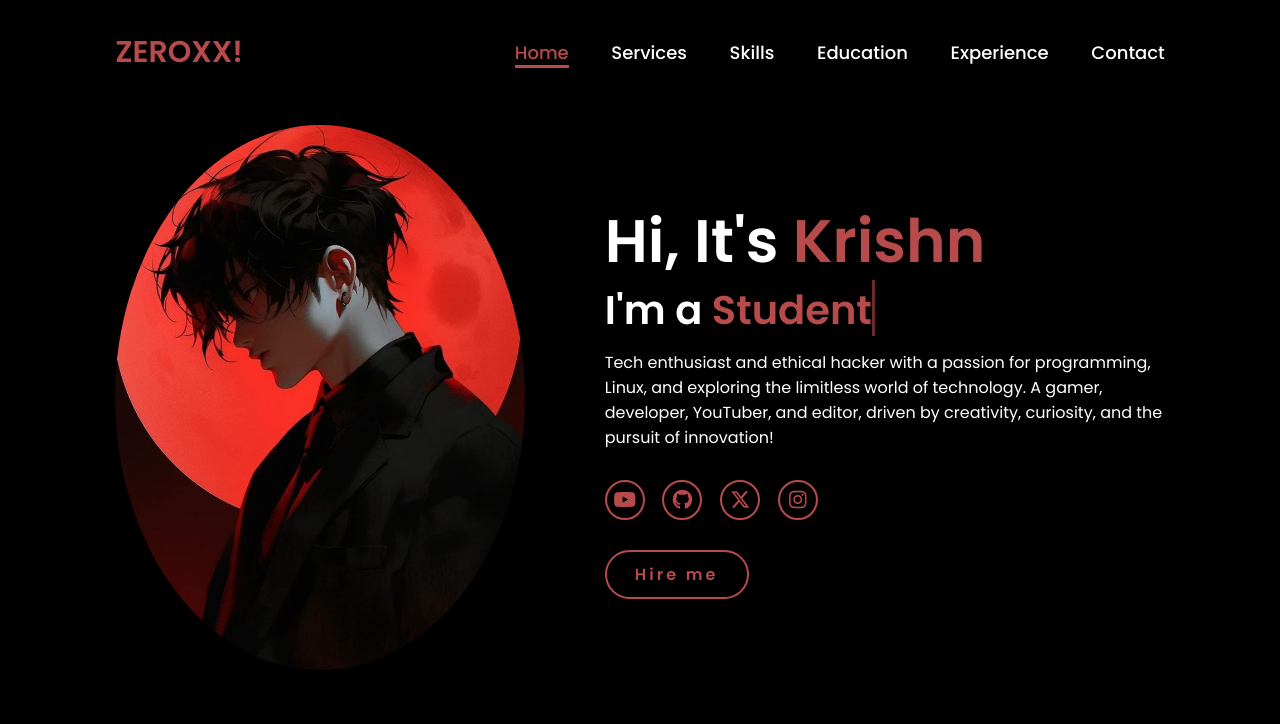
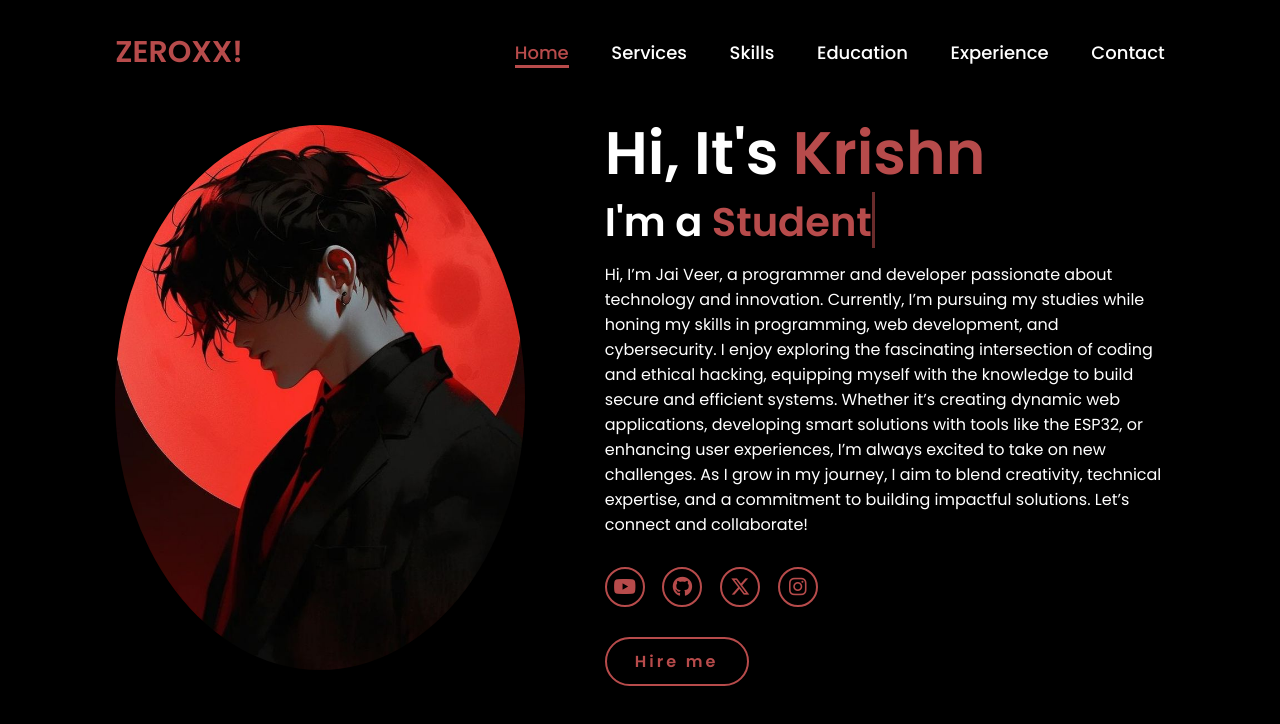
Before and after one commit to zeroxx1-droid/adkxz, a plain HTML site: page index.html in a window 1280 px wide. Drawn offline with Linux system fonts and the light colour scheme.

Commit message:
Update index.html

```diff
--- a/index.html
+++ b/index.html
@@ -28,7 +28,13 @@
         <div class="home-content">
             <h1>Hi, It's <span>Krishn</span></h1>
             <h3 class="typing-text">I'm a <span></span></h3>
-            <p>Tech enthusiast and ethical hacker with a passion for programming, Linux, and exploring the limitless world of technology. A gamer, developer, YouTuber, and editor, driven by creativity, curiosity, and the pursuit of innovation!</p>
+            <p>Hi, I’m Jai Veer, a programmer and developer passionate about technology and innovation. Currently, I’m pursuing my studies while honing my skills in programming, web development, and cybersecurity.
+
+I enjoy exploring the fascinating intersection of coding and ethical hacking, equipping myself with the knowledge to build secure and efficient systems. Whether it’s creating dynamic web applications, developing smart solutions with tools like the ESP32, or enhancing user experiences, I’m always excited to take on new challenges.
+
+As I grow in my journey, I aim to blend creativity, technical expertise, and a commitment to building impactful solutions. Let’s connect and collaborate!
+
+</p>
             <div class="social-icons">
                 <a href="https://youtube.com/@calldialgaming?si=wj0H-3FrVVIL7KPH "><i class="fa-brands fa-youtube"></i></a>
                 <a href="#"><i class="fa-brands fa-github"></i></a>
```
